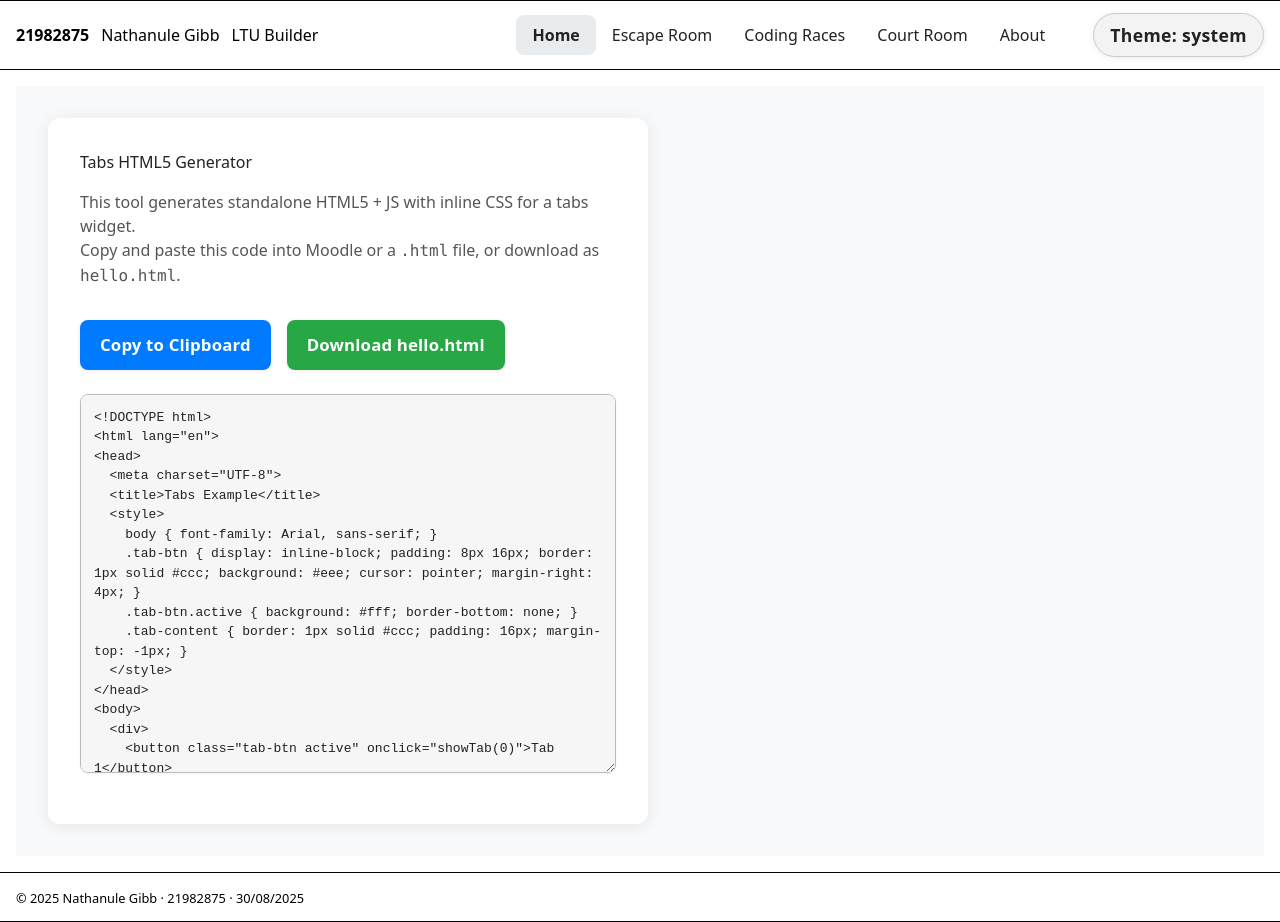
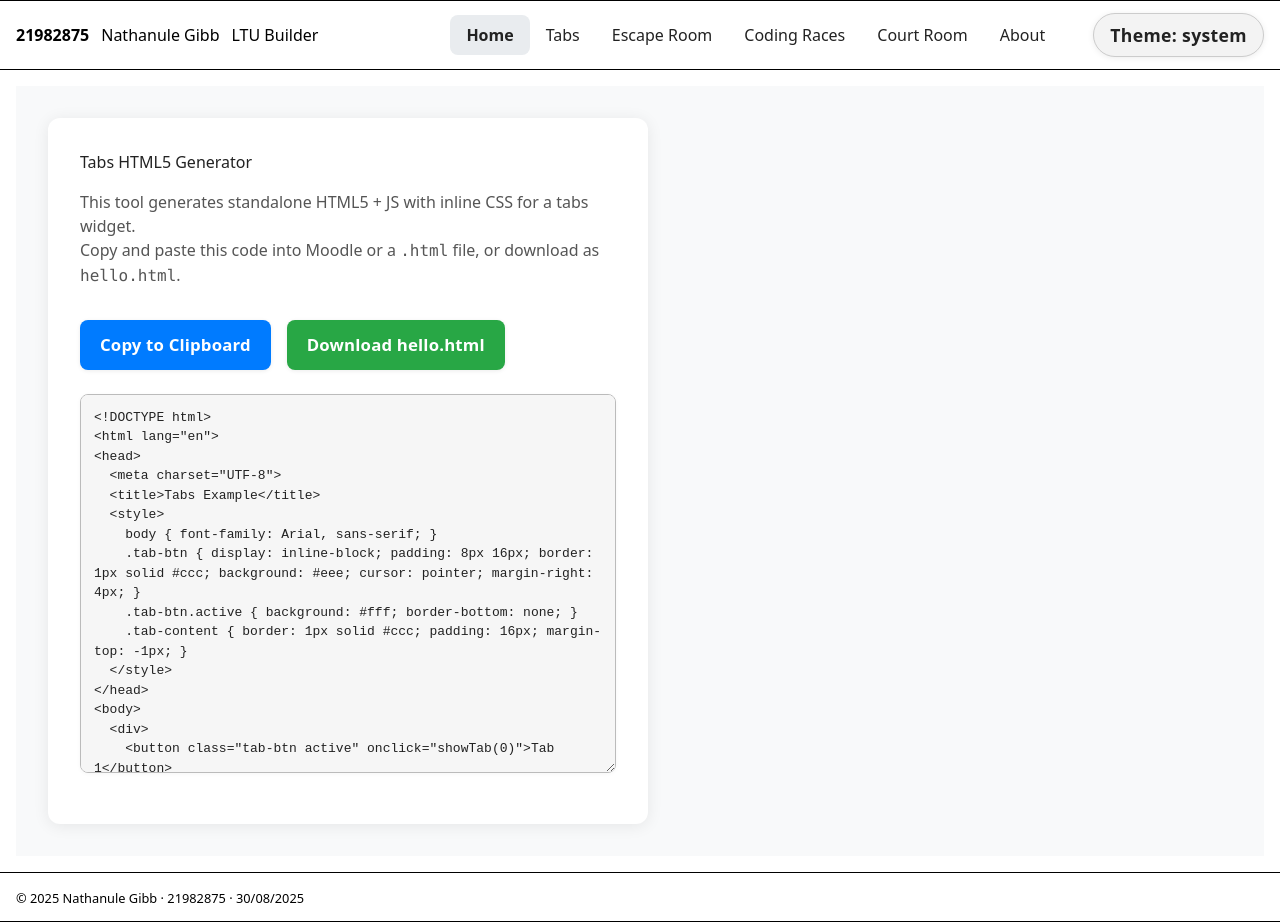
Before and after one commit to Shrek123x/ltu-lms-html-builder, a Next.js app: page / in a window 1280 px wide. Built offline with nearby package versions, Linux system fonts and the light colour scheme.

Commit message:
Fixed nav.tsx bug

```diff
--- a/app/components/nav.tsx
+++ b/app/components/nav.tsx
@@ -1,3 +1,4 @@
+
 "use client";
 import Link from "next/link"
 import { usePathname } from "next/navigation";
@@ -25,7 +26,7 @@ export default function Nav() {
         setActive(pathname);
         setCookie("activeNav", pathname);
     }, [pathname]);
-
+//This section was assited by github copilot
     return (
         <nav aria-label="Primary" className="nav">
             <button
@@ -69,8 +70,9 @@ export default function Nav() {
             >
                 {[
                     { href: "/", label: "Home" },
-                    { href: "/tabs", label: "Escape Room" },
-                    { href: "/escape-room", label: "Coding Races" },
+                    { href: "/tabs", label: "Tabs" },
+                    { href: "/escape-room", label: "Escape Room" },
+                    { href: "/coding-races", label: "Coding Races" },
                     { href: "/court-room", label: "Court Room" },
                     { href: "/about", label: "About" },
                 ].map((item) => (
--- a/app/page.tsx
+++ b/app/page.tsx
@@ -60,7 +60,7 @@ export default function HomePage() {
     document.body.removeChild(link);
     URL.revokeObjectURL(link.href);
   }
-
+// This section was assisted by github copilot
   return (
     <main style={{ minHeight: "80vh", display: "flex", alignItems: "flex-start", justifyContent: "flex-start", background: "var(--theme-bg, #f8f9fa)" }}>
       <div style={{ maxWidth: 600, width: "100%", background: "var(--theme-card, #fff)", borderRadius: 12, boxShadow: "0 2px 16px rgba(0,0,0,0.08)", padding: "2rem", margin: "2rem 0 2rem 2rem" }}>
```
Also changed, not shown: 1 other file (tests, documents, lock files or other folders).
